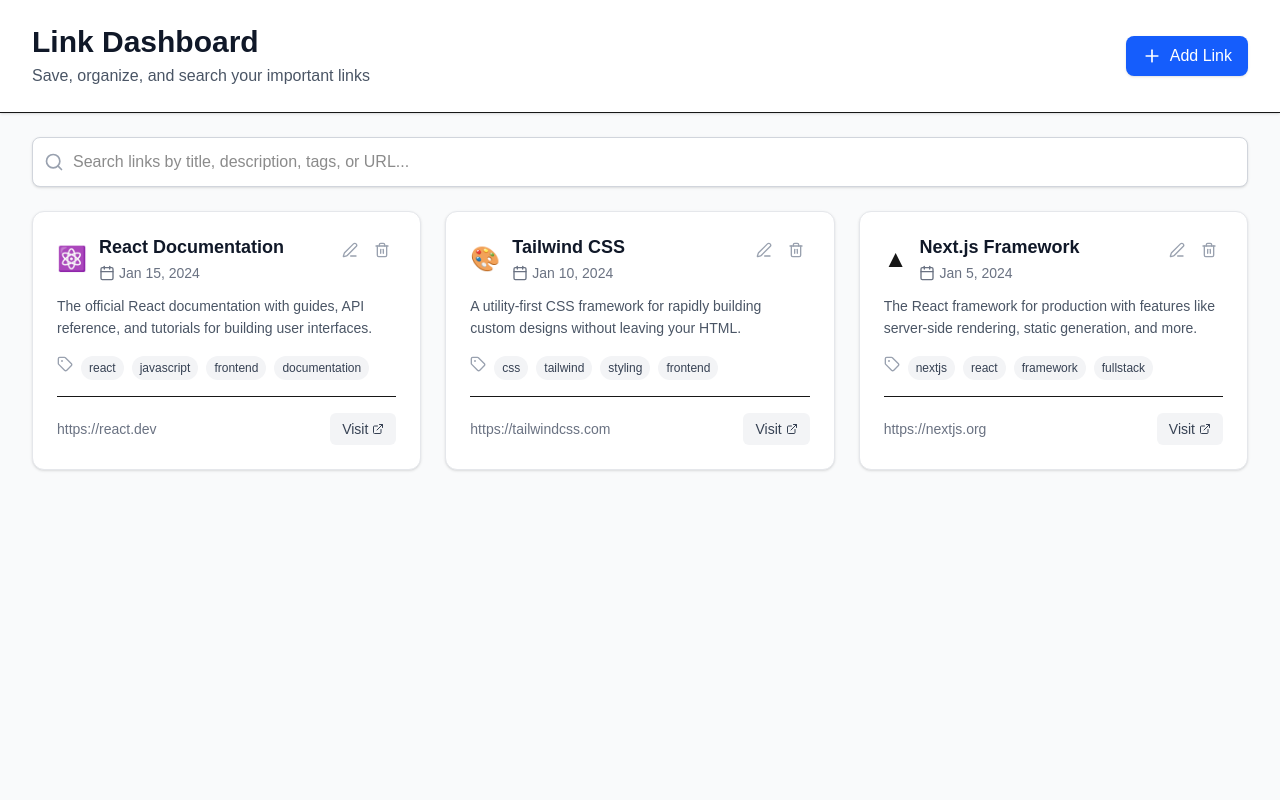
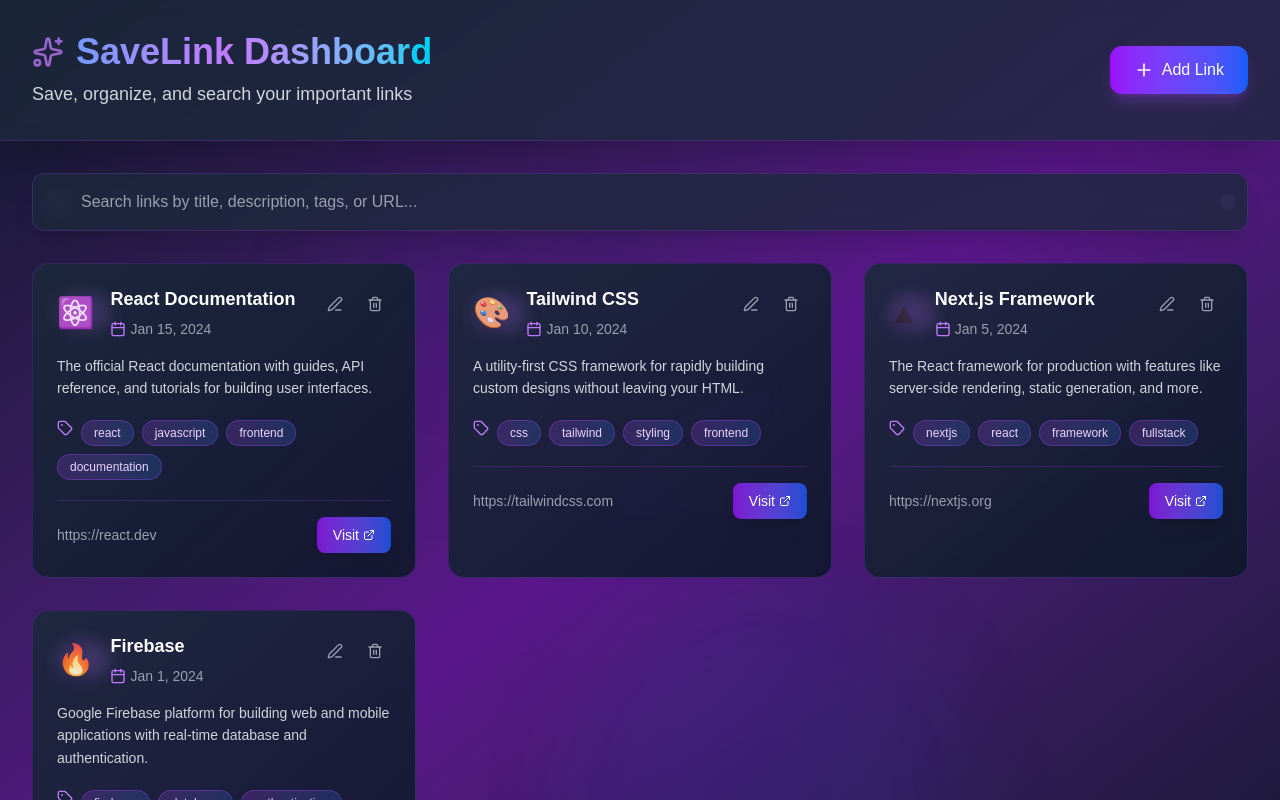
Before and after one commit to Kanel0/save-link, a Next.js app: page /dashboard in a window 1280 px wide. Shown: the top 800 px of the page. Built offline with nearby package versions, Linux system fonts and the light colour scheme.

Commit message:
dashboard redesigne

```diff
--- a/src/pages/dashboard/DashboardPage.tsx
+++ b/src/pages/dashboard/DashboardPage.tsx
@@ -1,5 +1,5 @@
 import React, { useState, useEffect } from 'react';
-import { Search, Plus, Link2 as LinkIcon, Calendar, Tag, ExternalLink, Trash2, Edit3 } from 'lucide-react';
+import { Search, Plus, Link2 as LinkIcon, Calendar, Tag, ExternalLink, Trash2, Edit3, Sparkles } from 'lucide-react';
 
 interface LinkItem {
   id: string;
@@ -52,6 +52,15 @@
         tags: ['nextjs', 'react', 'framework', 'fullstack'],
         createdAt: new Date('2024-01-05'),
         favicon: '▲'
+      },
+      {
+        id: '4',
+        url: 'https://firebase.google.com',
+        title: 'Firebase',
+        description: 'Google Firebase platform for building web and mobile applications with real-time database and authentication.',
+        tags: ['firebase', 'database', 'authentication', 'backend'],
+        createdAt: new Date('2024-01-01'),
+        favicon: '🔥'
       }
     ];
     setLinks(sampleLinks);
@@ -130,84 +139,111 @@
   };
 
   return (
-    <div className="min-h-screen bg-gray-50">
+    <div className="min-h-screen bg-gradient-to-br from-slate-900 via-purple-900 to-slate-900">
+      {/* Animated background elements */}
+      <div className="absolute inset-0 overflow-hidden pointer-events-none">
+        <div className="absolute top-1/4 left-1/4 w-64 h-64 bg-purple-600/10 rounded-full blur-3xl animate-pulse"></div>
+        <div className="absolute top-3/4 right-1/4 w-96 h-96 bg-blue-600/10 rounded-full blur-3xl animate-pulse delay-1000"></div>
+        <div className="absolute top-1/2 left-1/2 w-32 h-32 bg-cyan-400/10 rounded-full blur-2xl animate-pulse delay-500"></div>
+      </div>
+
       {/* Header */}
-      <div className="bg-white shadow-sm border-b">
-        <div className="max-w-7xl mx-auto px-4 sm:px-6 lg:px-8 py-6">
+      <div className="relative z-10 backdrop-blur-sm bg-slate-800/80 border-b border-purple-500/20 shadow-2xl">
+        <div className="max-w-7xl mx-auto px-4 sm:px-6 lg:px-8 py-8">
           <div className="flex items-center justify-between">
             <div>
-              <h1 className="text-3xl font-bold text-gray-900">Link Dashboard</h1>
-              <p className="text-gray-600 mt-1">Save, organize, and search your important links</p>
+              <h1 className="text-4xl font-bold bg-gradient-to-r from-blue-400 via-purple-400 to-cyan-400 bg-clip-text text-transparent flex items-center">
+                <Sparkles className="mr-3 text-purple-400 animate-pulse" size={32} />
+                SaveLink Dashboard
+              </h1>
+              <p className="text-gray-300 mt-2 text-lg">Save, organize, and search your important links</p>
             </div>
             <button
               onClick={() => setShowAddModal(true)}
-              className="inline-flex items-center px-4 py-2 bg-blue-600 text-white rounded-lg hover:bg-blue-700 transition-colors shadow-sm"
+              className="group relative inline-flex items-center px-6 py-3 bg-gradient-to-r from-purple-600 to-blue-600 text-white rounded-xl hover:from-purple-700 hover:to-blue-700 transition-all duration-300 shadow-lg shadow-purple-500/25 hover:shadow-purple-500/40 hover:scale-105"
             >
-              <Plus className="h-5 w-5 mr-2" />
+              <Plus className="h-5 w-5 mr-2 group-hover:rotate-90 transition-transform duration-300" />
               Add Link
+              <div className="absolute inset-0 bg-gradient-to-r from-purple-400 to-blue-400 rounded-xl opacity-0 group-hover:opacity-20 transition-opacity duration-300"></div>
             </button>
           </div>
         </div>
       </div>
 
       {/* Search Bar */}
-      <div className="max-w-7xl mx-auto px-4 sm:px-6 lg:px-8 py-6">
+      <div className="relative z-10 max-w-7xl mx-auto px-4 sm:px-6 lg:px-8 py-8">
         <div className="relative">
-          <Search className="absolute left-3 top-1/2 transform -translate-y-1/2 h-5 w-5 text-gray-400" />
+          <Search className="absolute left-4 top-1/2 transform -translate-y-1/2 h-5 w-5 text-purple-400" />
           <input
             type="text"
             placeholder="Search links by title, description, tags, or URL..."
             value={searchTerm}
             onChange={(e) => setSearchTerm(e.target.value)}
-            className="w-full pl-10 pr-4 py-3 border border-gray-300 rounded-lg focus:ring-2 focus:ring-blue-500 focus:border-blue-500 bg-white shadow-sm"
+            className="w-full pl-12 pr-6 py-4 bg-slate-800/80 backdrop-blur-sm border border-purple-500/20 rounded-xl focus:ring-2 focus:ring-purple-500 focus:border-purple-500 text-white placeholder-gray-400 shadow-xl transition-all duration-300 hover:border-purple-400/40"
           />
+          <div className="absolute right-4 top-1/2 transform -translate-y-1/2">
+            <div className="w-2 h-2 bg-purple-400 rounded-full animate-ping"></div>
+          </div>
         </div>
       </div>
 
       {/* Links Grid */}
-      <div className="max-w-7xl mx-auto px-4 sm:px-6 lg:px-8 pb-12">
+      <div className="relative z-10 max-w-7xl mx-auto px-4 sm:px-6 lg:px-8 pb-12">
         {filteredLinks.length === 0 ? (
-          <div className="text-center py-12">
-            <LinkIcon className="mx-auto h-12 w-12 text-gray-400" />
-            <h3 className="mt-4 text-lg font-medium text-gray-900">
+          <div className="text-center py-20">
+            <div className="relative">
+              <LinkIcon className="mx-auto h-16 w-16 text-purple-400 animate-bounce" />
+              <div className="absolute inset-0 bg-purple-400/20 rounded-full blur-xl"></div>
+            </div>
+            <h3 className="mt-6 text-xl font-medium text-gray-200">
               {searchTerm ? 'No matching links found' : 'No links saved yet'}
             </h3>
-            <p className="mt-2 text-gray-500">
+            <p className="mt-2 text-gray-400">
               {searchTerm ? 'Try adjusting your search terms' : 'Start by adding your first link'}
             </p>
           </div>
         ) : (
-          <div className="grid grid-cols-1 md:grid-cols-2 xl:grid-cols-3 gap-6">
-            {filteredLinks.map((link) => (
+          <div className="grid grid-cols-1 md:grid-cols-2 xl:grid-cols-3 gap-8">
+            {filteredLinks.map((link, index) => (
               <div
                 key={link.id}
-                className="bg-white rounded-xl shadow-sm border border-gray-200 hover:shadow-md transition-shadow p-6"
+                className="group relative bg-gradient-to-br from-slate-800/90 to-slate-900/90 backdrop-blur-xl rounded-2xl border border-purple-500/20 hover:border-purple-400/40 transition-all duration-500 p-6 hover:scale-105 hover:shadow-2xl hover:shadow-purple-500/25"
+                style={{
+                  animationDelay: `${index * 100}ms`,
+                  animation: 'fadeInUp 0.6s ease-out forwards'
+                }}
               >
+                {/* Animated border glow */}
+                <div className="absolute inset-0 bg-gradient-to-r from-purple-600/20 to-blue-600/20 rounded-2xl opacity-0 group-hover:opacity-100 transition-opacity duration-500 blur-sm"></div>
+
                 {/* Card Header */}
-                <div className="flex items-start justify-between mb-3">
+                <div className="relative flex items-start justify-between mb-4">
                   <div className="flex items-center">
-                    <span className="text-2xl mr-3">{link.favicon}</span>
+                    <div className="relative">
+                      <span className="text-3xl mr-4 filter drop-shadow-lg">{link.favicon}</span>
+                      <div className="absolute inset-0 bg-purple-400/20 rounded-full blur-sm group-hover:blur-md transition-all duration-300"></div>
+                    </div>
                     <div>
-                      <h3 className="font-semibold text-gray-900 text-lg leading-tight">
+                      <h3 className="font-bold text-white text-lg leading-tight group-hover:text-purple-200 transition-colors duration-300">
                         {link.title}
                       </h3>
-                      <div className="flex items-center text-sm text-gray-500 mt-1">
-                        <Calendar className="h-4 w-4 mr-1" />
+                      <div className="flex items-center text-sm text-gray-400 mt-2">
+                        <Calendar className="h-4 w-4 mr-1 text-purple-400" />
                         {formatDate(link.createdAt)}
                       </div>
                     </div>
                   </div>
-                  <div className="flex space-x-1">
+                  <div className="flex space-x-2">
                     <button
                       onClick={() => handleEdit(link)}
-                      className="p-1.5 text-gray-400 hover:text-blue-600 hover:bg-blue-50 rounded transition-colors"
+                      className="p-2 text-gray-400 hover:text-blue-400 hover:bg-blue-500/20 rounded-lg transition-all duration-300 hover:scale-110"
                       title="Edit link"
                     >
                       <Edit3 className="h-4 w-4" />
                     </button>
                     <button
                       onClick={() => handleDelete(link.id)}
-                      className="p-1.5 text-gray-400 hover:text-red-600 hover:bg-red-50 rounded transition-colors"
+                      className="p-2 text-gray-400 hover:text-red-400 hover:bg-red-500/20 rounded-lg transition-all duration-300 hover:scale-110"
                       title="Delete link"
                     >
                       <Trash2 className="h-4 w-4" />
@@ -216,18 +252,18 @@
                 </div>
 
                 {/* Description */}
-                <p className="text-gray-600 text-sm leading-relaxed mb-4">
+                <p className="text-gray-300 text-sm leading-relaxed mb-5 group-hover:text-gray-200 transition-colors duration-300">
                   {link.description}
                 </p>
 
                 {/* Tags */}
                 {link.tags.length > 0 && (
-                  <div className="flex flex-wrap gap-2 mb-4">
-                    <Tag className="h-4 w-4 text-gray-400" />
-                    {link.tags.map((tag, index) => (
+                  <div className="flex flex-wrap gap-2 mb-5">
+                    <Tag className="h-4 w-4 text-purple-400" />
+                    {link.tags.map((tag, tagIndex) => (
                       <span
-                        key={index}
-                        className="inline-block bg-gray-100 text-gray-700 text-xs px-2 py-1 rounded-full"
+                        key={tagIndex}
+                        className="inline-block bg-gradient-to-r from-purple-500/20 to-blue-500/20 text-purple-200 text-xs px-3 py-1 rounded-full border border-purple-500/30 hover:border-purple-400/50 transition-all duration-300 cursor-default hover:scale-105"
                       >
                         {tag}
                       </span>
@@ -236,10 +272,10 @@
                 )}
 
                 {/* URL and Visit Button */}
-                <div className="border-t pt-4">
+                <div className="relative border-t border-purple-500/20 pt-4">
                   <div className="flex items-center justify-between">
                     <div className="flex-1 min-w-0">
-                      <p className="text-sm text-gray-500 truncate">
+                      <p className="text-sm text-gray-400 truncate group-hover:text-gray-300 transition-colors duration-300">
                         {link.url}
                       </p>
                     </div>
@@ -247,10 +283,10 @@
                       href={link.url}
                       target="_blank"
                       rel="noopener noreferrer"
-                      className="ml-3 inline-flex items-center px-3 py-1.5 bg-gray-100 text-gray-700 text-sm rounded-md hover:bg-gray-200 transition-colors"
+                      className="ml-4 inline-flex items-center px-4 py-2 bg-gradient-to-r from-purple-600/80 to-blue-600/80 backdrop-blur-sm text-white text-sm rounded-lg hover:from-purple-600 hover:to-blue-600 transition-all duration-300 shadow-lg hover:shadow-purple-500/25 hover:scale-105 group/button"
                     >
                       Visit
-                      <ExternalLink className="h-3 w-3 ml-1" />
+                      <ExternalLink className="h-3 w-3 ml-1 group-hover/button:translate-x-1 group-hover/button:-translate-y-1 transition-transform duration-300" />
                     </a>
                   </div>
                 </div>
@@ -262,15 +298,18 @@
 
       {/* Add/Edit Modal */}
       {showAddModal && (
-        <div className="fixed inset-0 bg-black bg-opacity-50 flex items-center justify-center p-4 z-50">
-          <div className="bg-white rounded-xl max-w-lg w-full p-6">
-            <h2 className="text-xl font-bold text-gray-900 mb-4">
+        <div className="fixed inset-0 bg-black/60 backdrop-blur-sm flex items-center justify-center p-4 z-50">
+          <div className="bg-gradient-to-br from-slate-800 to-slate-900 rounded-2xl max-w-lg w-full p-8 border border-purple-500/20 shadow-2xl">
+            <h2 className="text-2xl font-bold text-white mb-6 flex items-center">
+              <div className="w-8 h-8 bg-gradient-to-r from-purple-500 to-blue-500 rounded-lg mr-3 flex items-center justify-center">
+                {editingLink ? <Edit3 className="h-4 w-4 text-white" /> : <Plus className="h-4 w-4 text-white" />}
+              </div>
               {editingLink ? 'Edit Link' : 'Add New Link'}
             </h2>
 
-            <div className="space-y-4">
+            <div className="space-y-6">
               <div>
-                <label className="block text-sm font-medium text-gray-700 mb-1">
+                <label className="block text-sm font-medium text-gray-300 mb-2">
                   URL *
                 </label>
                 <input
@@ -279,12 +318,12 @@
                   value={formData.url}
                   onChange={(e) => setFormData({ ...formData, url: e.target.value })}
                   placeholder="https://example.com"
-                  className="w-full px-3 py-2 border border-gray-300 rounded-lg focus:ring-2 focus:ring-blue-500 focus:border-blue-500"
+                  className="w-full px-4 py-3 bg-slate-700/80 backdrop-blur-sm border border-purple-500/20 rounded-xl focus:ring-2 focus:ring-purple-500 focus:border-purple-500 text-white placeholder-gray-400 transition-all duration-300"
                 />
               </div>
 
               <div>
-                <label className="block text-sm font-medium text-gray-700 mb-1">
+                <label className="block text-sm font-medium text-gray-300 mb-2">
                   Title *
                 </label>
                 <input
@@ -293,12 +332,12 @@
                   value={formData.title}
                   onChange={(e) => setFormData({ ...formData, title: e.target.value })}
                   placeholder="Enter link title"
-                  className="w-full px-3 py-2 border border-gray-300 rounded-lg focus:ring-2 focus:ring-blue-500 focus:border-blue-500"
+                  className="w-full px-4 py-3 bg-slate-700/80 backdrop-blur-sm border border-purple-500/20 rounded-xl focus:ring-2 focus:ring-purple-500 focus:border-purple-500 text-white placeholder-gray-400 transition-all duration-300"
                 />
               </div>
 
               <div>
-                <label className="block text-sm font-medium text-gray-700 mb-1">
+                <label className="block text-sm font-medium text-gray-300 mb-2">
                   Description
                 </label>
                 <textarea
@@ -306,12 +345,12 @@
                   onChange={(e) => setFormData({ ...formData, description: e.target.value })}
                   placeholder="Brief description of the link"
                   rows={3}
-                  className="w-full px-3 py-2 border border-gray-300 rounded-lg focus:ring-2 focus:ring-blue-500 focus:border-blue-500"
+                  className="w-full px-4 py-3 bg-slate-700/80 backdrop-blur-sm border border-purple-500/20 rounded-xl focus:ring-2 focus:ring-purple-500 focus:border-purple-500 text-white placeholder-gray-400 transition-all duration-300 resize-none"
                 />
               </div>
 
               <div>
-                <label className="block text-sm font-medium text-gray-700 mb-1">
+                <label className="block text-sm font-medium text-gray-300 mb-2">
                   Tags (comma-separated)
                 </label>
                 <input
@@ -319,22 +358,22 @@
                   value={formData.tags}
                   onChange={(e) => setFormData({ ...formData, tags: e.target.value })}
                   placeholder="react, javascript, tutorial"
-                  className="w-full px-3 py-2 border border-gray-300 rounded-lg focus:ring-2 focus:ring-blue-500 focus:border-blue-500"
+                  className="w-full px-4 py-3 bg-slate-700/80 backdrop-blur-sm border border-purple-500/20 rounded-xl focus:ring-2 focus:ring-purple-500 focus:border-purple-500 text-white placeholder-gray-400 transition-all duration-300"
                 />
               </div>
 
-              <div className="flex justify-end space-x-3 pt-4">
+              <div className="flex justify-end space-x-4 pt-6">
                 <button
                   type="button"
                   onClick={resetForm}
-                  className="px-4 py-2 text-gray-700 bg-gray-100 rounded-lg hover:bg-gray-200 transition-colors"
+                  className="px-6 py-3 text-gray-300 bg-slate-600/80 backdrop-blur-sm rounded-xl hover:bg-slate-600 transition-all duration-300 hover:scale-105"
                 >
                   Cancel
                 </button>
                 <button
                   type="button"
                   onClick={handleSubmit}
-                  className="px-4 py-2 bg-blue-600 text-white rounded-lg hover:bg-blue-700 transition-colors"
+                  className="px-6 py-3 bg-gradient-to-r from-purple-600 to-blue-600 text-white rounded-xl hover:from-purple-700 hover:to-blue-700 transition-all duration-300 shadow-lg shadow-purple-500/25 hover:scale-105"
                 >
                   {editingLink ? 'Update Link' : 'Save Link'}
                 </button>
@@ -343,6 +382,19 @@
           </div>
         </div>
       )}
+
+      <style jsx>{`
+        @keyframes fadeInUp {
+          from {
+            opacity: 0;
+            transform: translateY(20px);
+          }
+          to {
+            opacity: 1;
+            transform: translateY(0);
+          }
+        }
+      `}</style>
     </div>
   );
 }
```
